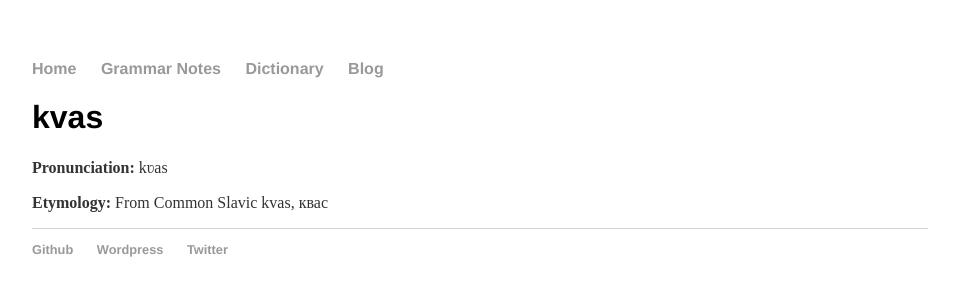
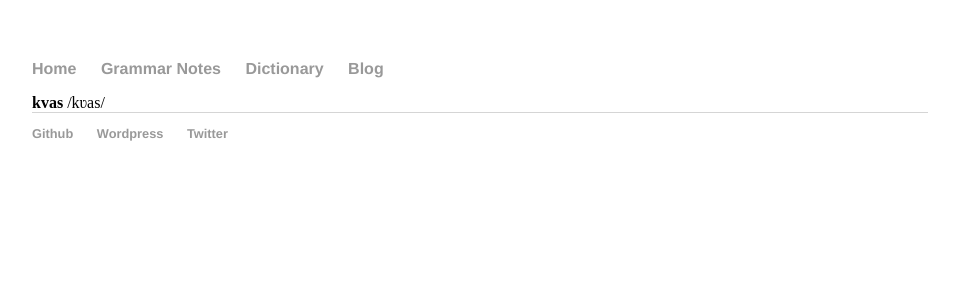
Before and after one commit to roelchristian/roelchristian.github.io, a Jekyll site: the page built from dictionary/entry/k/kvas.html, in a window 1280 px wide. Shown: the top 300 px of the page, without its empty margins (160-1119 px from the left). Built offline with Jekyll 4.4.1, drawn with Linux system fonts in a browser that asks for light colours.

Commit message:
Change entry layout template

```diff
--- a/_layouts/entry.html
+++ b/_layouts/entry.html
@@ -2,10 +2,7 @@
 layout: default
 ---
 
-<h1>{{ page.title }}</h1>
 
-<div class="main">
-  <p><b>Pronunciation: </b>{{ page.ipa }}</p>
-  <p><b>Etymology: </b>From {{ page.etymology}}</p>
-
+<div class="entry">
+  <span><b>{{ page.title }}</b> /{{ page.ipa }}/</span>
 </div>
--- a/dictionary/entry/k/kvas.html
+++ b/dictionary/entry/k/kvas.html
@@ -2,5 +2,5 @@
 layout: entry
 title: "kvas"
 ipa: "kʋas"
-etymology: "Common Slavic kvas, квас"
+
 ---
```
